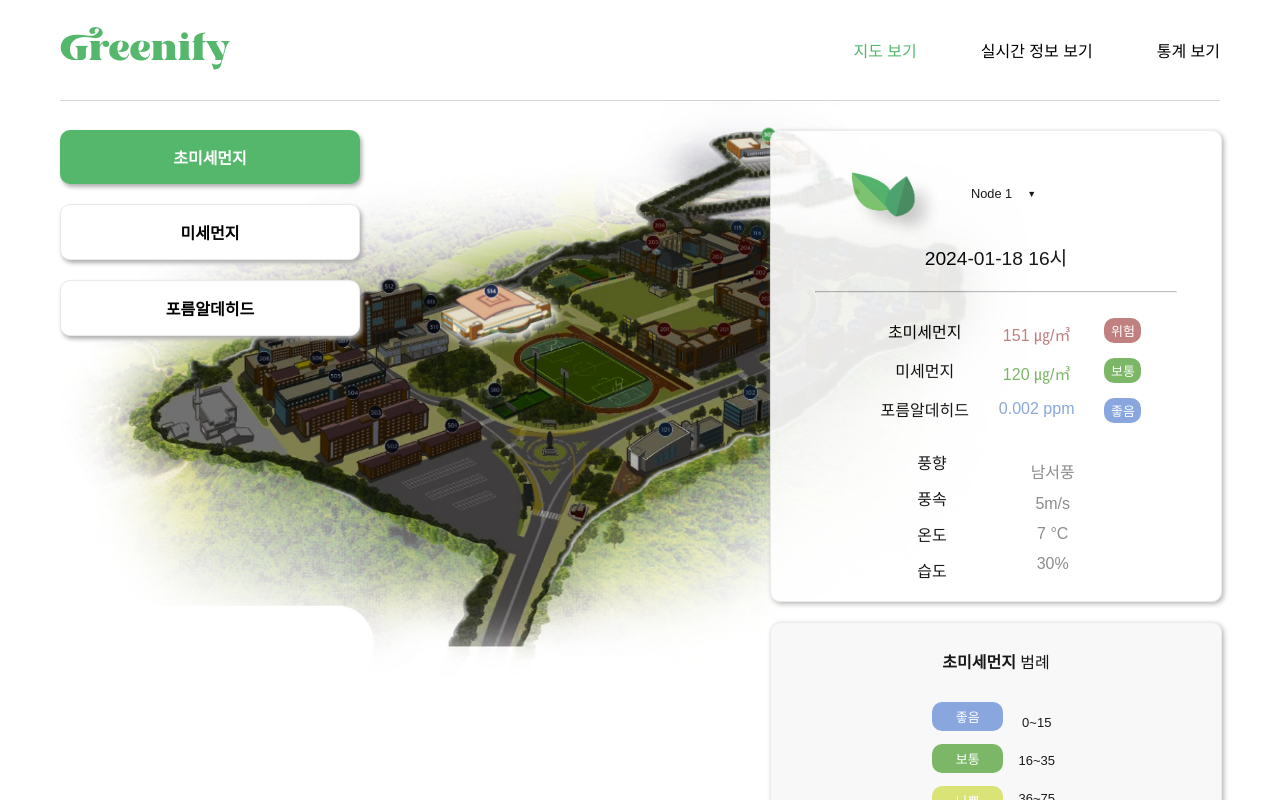
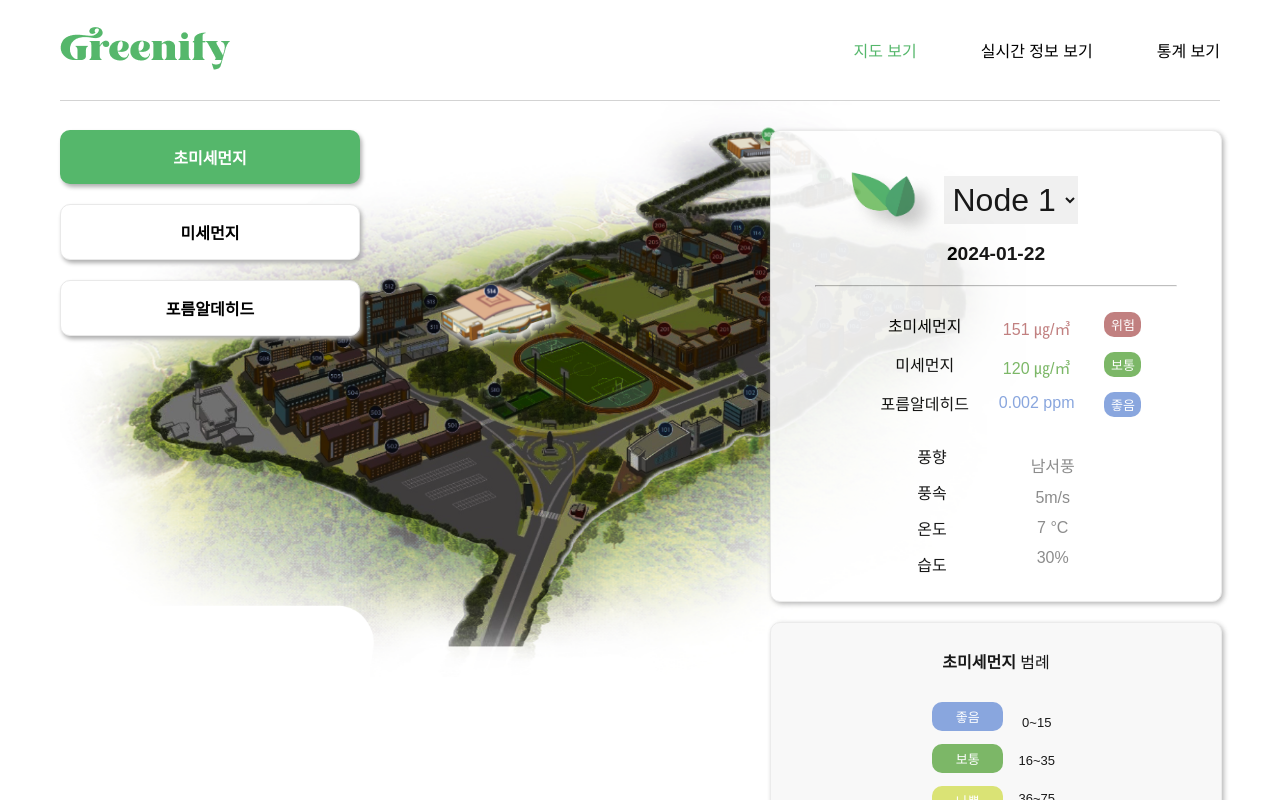
Before and after one commit to dmsvk0217/micro_measurable_client, a React (Create React App) app in the folder client/: page / in a window 1280 px wide. Shown: the top 800 px of the page. Built offline with nearby package versions, Linux system fonts and the light colour scheme.

Commit message:
Update MapView : node info dropdown & currentDate

```diff
--- a/client/src/pages/MapView/MapView.css
+++ b/client/src/pages/MapView/MapView.css
@@ -64,6 +64,20 @@
     position: relative;
     display: inline-block;
     padding: 0;
+}
+
+.node-dropdown {
+    font-size: 2em;
+    padding: 5px;
+    border: none;
+}
+
+.main-container .info-container .node-info .current-time {
+    font-weight: 300 !important;
+    display: flex;
+    justify-content: center;
+    align-items: center;
+    font-size: 1.5em;
 }
 
 .dropdown .dropbtn {
--- a/client/src/pages/MapView/MapView.js
+++ b/client/src/pages/MapView/MapView.js
@@ -1,9 +1,10 @@
 import React, { useState } from 'react';
 import './MapView.css';
+import CurrentDate from '../../components/CurrentDate';
 
 function MapView() {
-  const [selectedNode, setSelectedNode] = useState('Node 1');
-  const [dropdownOpen, setDropdownOpen] = useState(false);
+    const [selectedNode, setSelectedNode] = useState('전체');
+    const [dropdownOpen, setDropdownOpen] = useState(false);
 
   const [legendTitle, setLegendTitle] = useState('초미세먼지');
   const [selectedButtonId, setSelectedButtonId] = useState(1);
@@ -11,6 +12,11 @@ function MapView() {
   const [legendValueNormal, setlegendValueNormal] = useState('16~35');
   const [legendValueBad, setlegendValueBad] = useState('36~75');
   const [legendValueWorse, setlegendValueWorse] = useState('76~');
+
+  const handleNodeSelect = (node) => {
+    setSelectedNode(node);
+    setDropdownOpen(false);
+  };
 
     const selectedButtonAction = (buttonId) => {
 
@@ -43,11 +49,6 @@ function MapView() {
         setDropdownOpen(!dropdownOpen);
     };
 
-    const handleNodeSelect = (node) => {
-        setSelectedNode(node);
-        setDropdownOpen(false);
-    };
-
   return (
     <div className='main-container'>
       <img src='img/map.png' alt='map' className='map' />
@@ -67,21 +68,18 @@ function MapView() {
           <div className='select-node'>
             <img src='img/leaf.png' alt='leaf' className='leaf' />
             <div className='dropdown'>
-              <button className='dropbtn' onClick={toggleDropdown}>
-                {selectedNode} <span className='triangle-icon'>{dropdownOpen ? '▲' : '▼'}</span>
-              </button>
-              {dropdownOpen && (
-                <div className='dropdown-content'>
-                  <p onClick={() => handleNodeSelect('Node 1')}>Node 1</p>
-                  <p onClick={() => handleNodeSelect('Node 2')}>Node 2</p>
-                  <p onClick={() => handleNodeSelect('Node 3')}>Node 3</p>
-                  <p onClick={() => handleNodeSelect('Node 4')}>Node 4</p>
-                </div>
-              )}
+              <select value={selectedNode} onChange={(e) => handleNodeSelect(e.target.value)}
+                className="node-dropdown"
+                >
+                  <option value="Node 1">Node 1</option>
+                  <option value="Node 2">Node 2</option>
+                  <option value="Node 3">Node 3</option>
+                  <option value="Node 4">Node 4</option>
+                </select>
             </div>
           </div>
           <div>
-            <p className="time">2024-01-18 16시</p>
+            <span className="current-time" style={{ fontWeight: '400' }}><CurrentDate/></span>
             <hr className="node-info-divider"></hr>
           </div>
           <div className="value">
```
